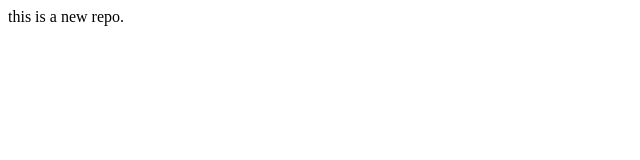
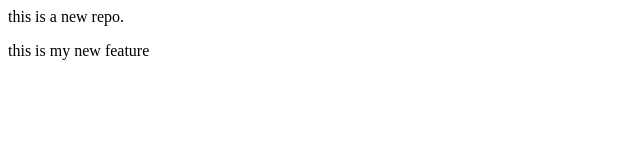
Before and after one commit to pattya1409/LocalRepo, a plain HTML site: page index.html in a window 1280 px wide. Shown: the whole page, without its empty margins (0-640 px from the left). Drawn offline with Linux system fonts and the light colour scheme.

Commit message:
add new feature

```diff
--- a/index.html
+++ b/index.html
@@ -1 +1,2 @@
 <p> this is a new repo.</p>
+<P> this is my new feature</P>
```
